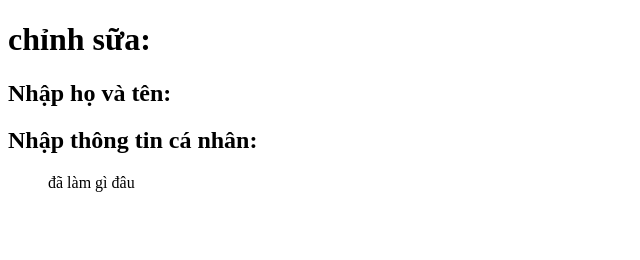
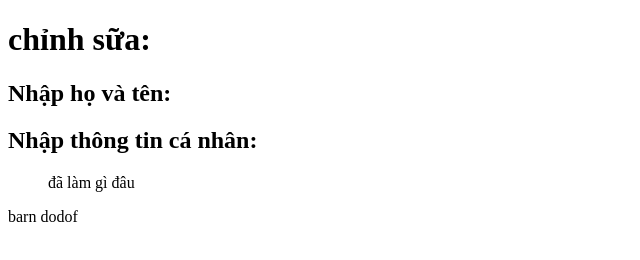
Before and after one commit to HLong04/GIT-coban-QLDS, a plain HTML site: page insert.html in a window 1280 px wide. Shown: the whole page, without its empty margins (0-640 px from the left). Drawn offline with Linux system fonts and the light colour scheme.

Commit message:
cap nhat

```diff
--- a/insert.html
+++ b/insert.html
@@ -10,5 +10,6 @@
     <h2>Nhập họ và tên: </h2>
     <h2>Nhập thông tin cá nhân: </h2>
     <ul>đã làm gì đâu</ul>
+    <p>barn dodof</p>
 </body>
 </html>
```
